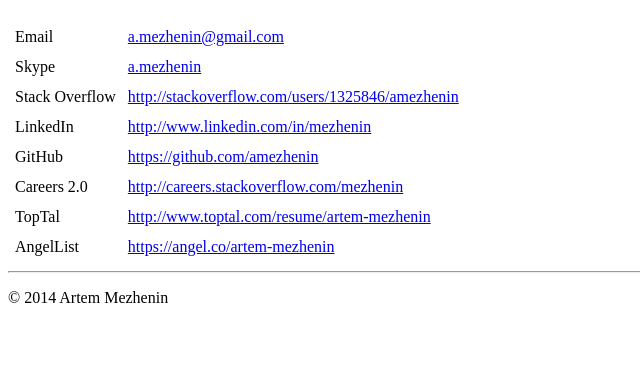
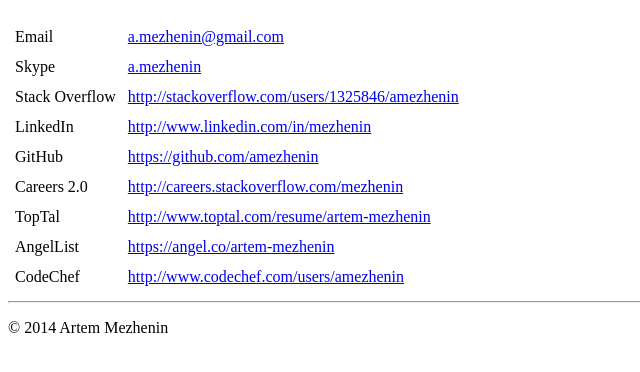
Before and after one commit to amezhenin/amezhenin_github.io, a Jekyll site: the page built from about.html, in a window 1280 px wide, cut to the strip 333-705 px from the top of the page. Shown: the whole strip, without its empty margins (0-640 px from the left). Built offline with Jekyll 4.4.1, drawn with Linux system fonts in a browser that asks for light colours.

Commit message:
codechef

```diff
--- a/about.html
+++ b/about.html
@@ -58,6 +58,10 @@
     <td>AngelList</td>
     <td><a href="https://angel.co/artem-mezhenin">https://angel.co/artem-mezhenin</a></td>
   </tr>
+  <tr>
+    <td>CodeChef</td>
+    <td><a href="http://www.codechef.com/users/amezhenin">http://www.codechef.com/users/amezhenin</a></td>
+  </tr>
 </table>
 
 <a href=""></a>
```
Also changed, not shown: _posts/2013-12-21-favorite-5.md (+1 -0 lines).
